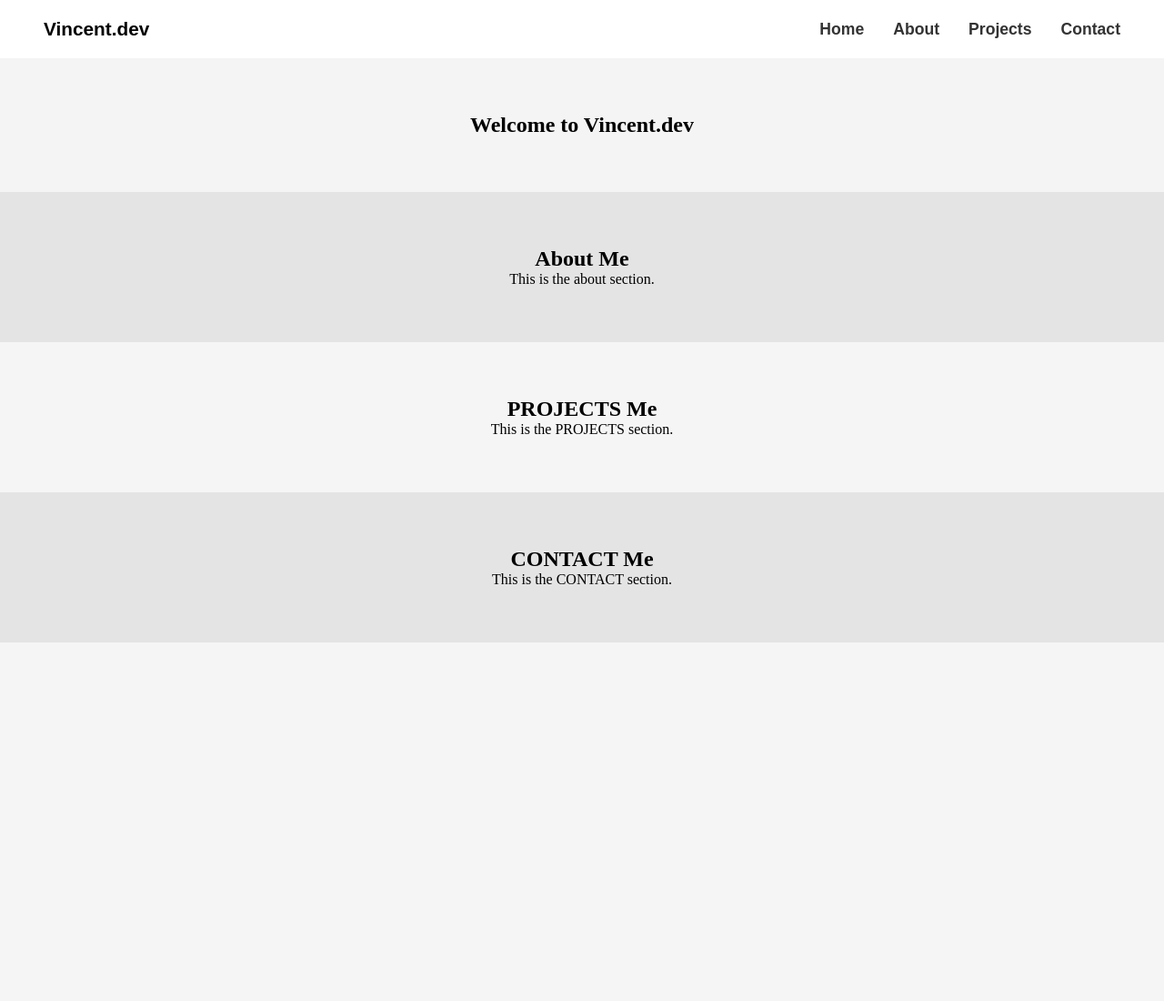
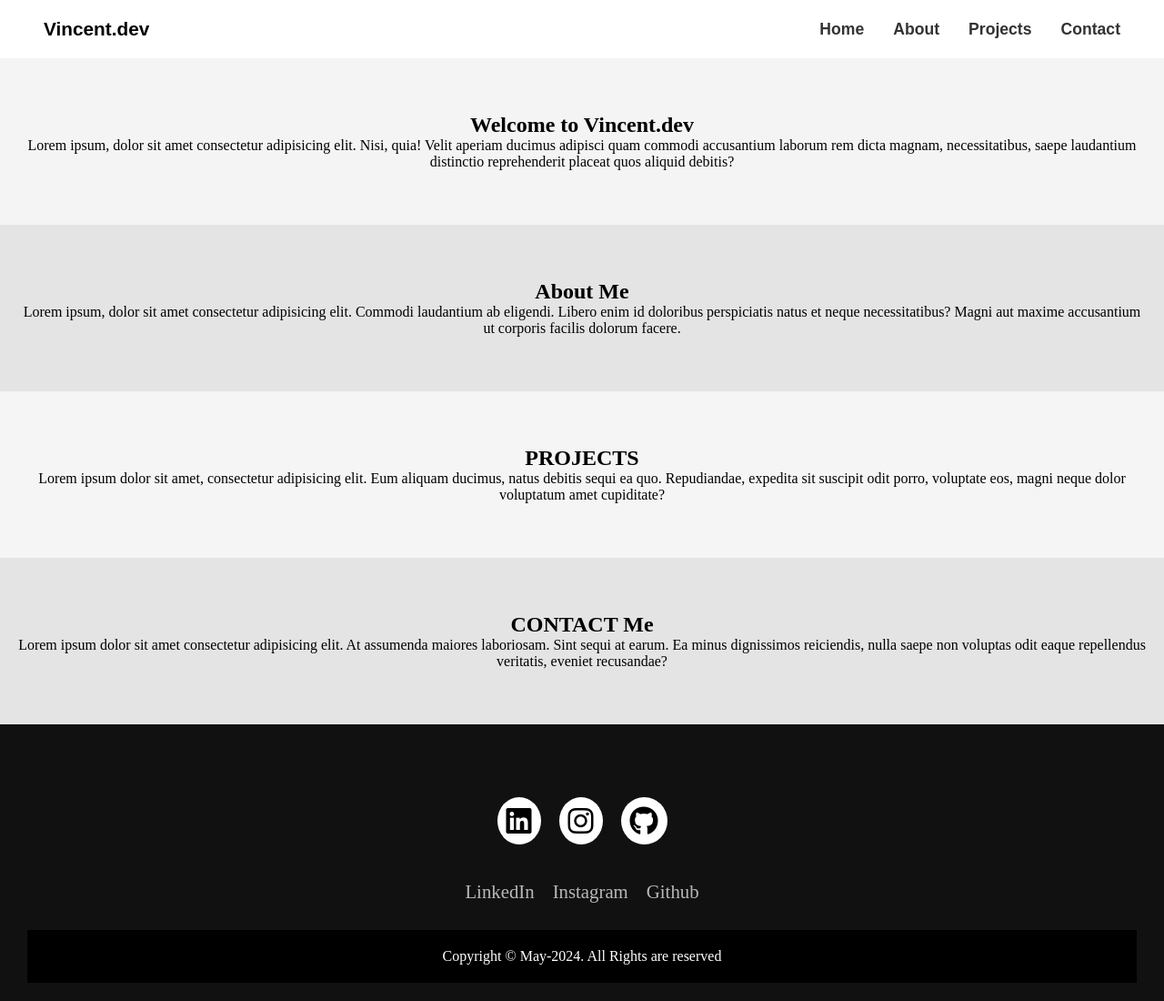
Before and after one commit to VincentLimarus/portofolio.web, a plain HTML site: page HTML/index.html in a window 1280 px wide. Shown: the whole page at 91% size. Before the commit the page ends 800 px from the top, so only its background shows below. Drawn offline with Linux system fonts and the light colour scheme.

Commit message:
refactor: refactoring code

```diff
--- a/CSS/style.css
+++ b/CSS/style.css
@@ -62,6 +62,91 @@ nav {
   transition: transform 0.4s, opacity 0.4s;
 }
 
+footer {
+  background-color: #111;
+  /* padding: 5rem 0; */
+  margin: 0;
+  padding: 0;
+}
+.footer-container {
+  width: 100%;
+  padding: 70px 30px 20px;
+}
+
+.icon {
+  display: flex;
+  justify-content: center;
+}
+.icon a {
+  text-decoration: none;
+  padding: 10px;
+  background-color: white;
+  margin: 10px;
+  border-radius: 90%;
+}
+.icon a i {
+  font-size: 2em;
+  color: black;
+  opacity: 0, 9;
+}
+
+.icon a:hover {
+  background-color: #111;
+  transition: 0.5s;
+}
+.icon a:hover i {
+  color: white;
+  transition: 0.5s;
+}
+
+.footer-navbar {
+  margin: 30px 0;
+}
+.footer-navbar ul {
+  display: flex;
+  justify-content: center;
+  list-style-type: none;
+  /* margin: 1rem; */
+}
+.footer-navbar ul li a {
+  color: white;
+  margin: 10px;
+  text-decoration: none;
+  font-size: 1.3em;
+  opacity: 0.7;
+  transition: 0.5s;
+}
+.footer-navbar ul li a:hover {
+  opacity: 1;
+  color: #007bff;
+}
+
+.footer-copyright {
+  background-color: #000;
+  padding: 20px;
+  text-align: center;
+}
+.footer-copyright p {
+  color: white;
+}
+
+.home,
+.about,
+.projects,
+.contact {
+  padding: 60px 20px;
+  text-align: center;
+}
+
+.home {
+  background-color: #f4f4f4;
+}
+
+.about,
+.contact {
+  background-color: #e4e4e4;
+}
+
 @media screen and (max-width: 768px) {
   .navbar {
     display: flex;
@@ -100,21 +185,16 @@ nav {
   .menu-toggle.active .bar:nth-child(3) {
     transform: rotate(-45deg) translate(5px, -5px);
   }
+  .footer-navbar ul {
+    flex-direction: column;
+  }
+  .footer-navbar ul li {
+    width: 100%;
+    text-align: center;
+    margin: 10px;
+  }
+  .icon a {
+    padding: 8px;
+    margin: 4px;
+  }
 }
-
-.home,
-.about,
-.projects,
-.contact {
-  padding: 60px 20px;
-  text-align: center;
-}
-
-.home {
-  background-color: #f4f4f4;
-}
-
-.about,
-.contact {
-  background-color: #e4e4e4;
-}
--- a/HTML/index.html
+++ b/HTML/index.html
@@ -6,6 +6,17 @@
     <title>sen.dev</title>
     <link rel="stylesheet" href="/CSS/style.css" />
     <link rel="icon" href="/Assets/logo-image.jpg" />
+    <link
+      rel="stylesheet"
+      href="https://cdnjs.cloudflare.com/ajax/libs/font-awesome/5.15.3/css/all.min.css"
+    />
+    <link
+      rel="stylesheet"
+      href="https://cdnjs.cloudflare.com/ajax/libs/font-awesome/6.5.1/css/all.min.css"
+      integrity="sha512-DTOQO9RWCH3ppGqcWaEA1BIZOC6xxalwEsw9c2QQeAIftl+Vegovlnee1c9QX4TctnWMn13TZye+giMm8e2LwA=="
+      crossorigin="anonymous"
+      referrerpolicy="no-referrer"
+    />
   </head>
   <body>
     <!-- Navbar Menu Section -->
@@ -28,29 +39,87 @@
     <!-- HOME SECTION -->
     <section class="home">
       <h2>Welcome to Vincent.dev</h2>
+      Lorem ipsum, dolor sit amet consectetur adipisicing elit. Nisi, quia!
+      Velit aperiam ducimus adipisci quam commodi accusantium laborum rem dicta
+      magnam, necessitatibus, saepe laudantium distinctio reprehenderit placeat
+      quos aliquid debitis?
     </section>
     <!-- END OF HOME SECTION -->
 
     <!-- ABOUT SECTION -->
     <section class="about" id="about">
       <h2>About Me</h2>
-      <p>This is the about section.</p>
+      Lorem ipsum, dolor sit amet consectetur adipisicing elit. Commodi
+      laudantium ab eligendi. Libero enim id doloribus perspiciatis natus et
+      neque necessitatibus? Magni aut maxime accusantium ut corporis facilis
+      dolorum facere.
     </section>
     <!-- END OF ABOUT SECTION -->
 
     <!-- PROJECTS SECTION -->
     <section class="projects" id="projects">
-      <h2>PROJECTS Me</h2>
-      <p>This is the PROJECTS section.</p>
+      <h2>PROJECTS</h2>
+      Lorem ipsum dolor sit amet, consectetur adipisicing elit. Eum aliquam
+      ducimus, natus debitis sequi ea quo. Repudiandae, expedita sit suscipit
+      odit porro, voluptate eos, magni neque dolor voluptatum amet cupiditate?
     </section>
     <!-- END OF PROJECTS SECTION -->
 
     <!-- CONTACT SECTION -->
     <section class="contact" id="contact">
       <h2>CONTACT Me</h2>
-      <p>This is the CONTACT section.</p>
+      Lorem ipsum dolor sit amet consectetur adipisicing elit. At assumenda
+      maiores laboriosam. Sint sequi at earum. Ea minus dignissimos reiciendis,
+      nulla saepe non voluptas odit eaque repellendus veritatis, eveniet
+      recusandae?
     </section>
     <!-- END OF CONTACT SECTION -->
+
+    <footer>
+      <div class="footer-container">
+        <div class="icon">
+          <a
+            href="https://www.linkedin.com/in/vincent-oliver-limarus-9a3153265/"
+            target="_blank"
+            ><i class="fa-brands fa-linkedin"></i
+          ></a>
+          <a href="https://www.instagram.com/vincentlimarus_/" target="_blank"
+            ><i class="fa-brands fa-instagram"></i
+          ></a>
+          <a href="https://github.com/VincentLimarus" target="_blank"
+            ><i class="fa-brands fa-github"></i
+          ></a>
+        </div>
+
+        <div class="footer-navbar">
+          <ul>
+            <li>
+              <a
+                href="https://www.linkedin.com/in/vincent-oliver-limarus-9a3153265/"
+                target="_blank"
+                >LinkedIn</a
+              >
+            </li>
+            <li>
+              <a
+                href="https://www.instagram.com/vincentlimarus_/"
+                target="_blank"
+                >Instagram</a
+              >
+            </li>
+            <li>
+              <a href="https://github.com/VincentLimarus" target="_blank"
+                >Github</a
+              >
+            </li>
+          </ul>
+        </div>
+
+        <div class="footer-copyright">
+          <p>Copyright © May-2024. All Rights are reserved</p>
+        </div>
+      </div>
+    </footer>
 
     <script src="/JS/main.js"></script>
   </body>
--- a/JS/main.js
+++ b/JS/main.js
@@ -6,4 +6,12 @@ document.addEventListener("DOMContentLoaded", function () {
     navbar.classList.toggle("active");
     menuToggle.classList.toggle("active");
   });
+
+  const navLinks = document.querySelectorAll(".navbar a");
+  navLinks.forEach((link) => {
+    link.addEventListener("click", function () {
+      navbar.classList.remove("active");
+      menuToggle.classList.remove("active");
+    });
+  });
 });
```
